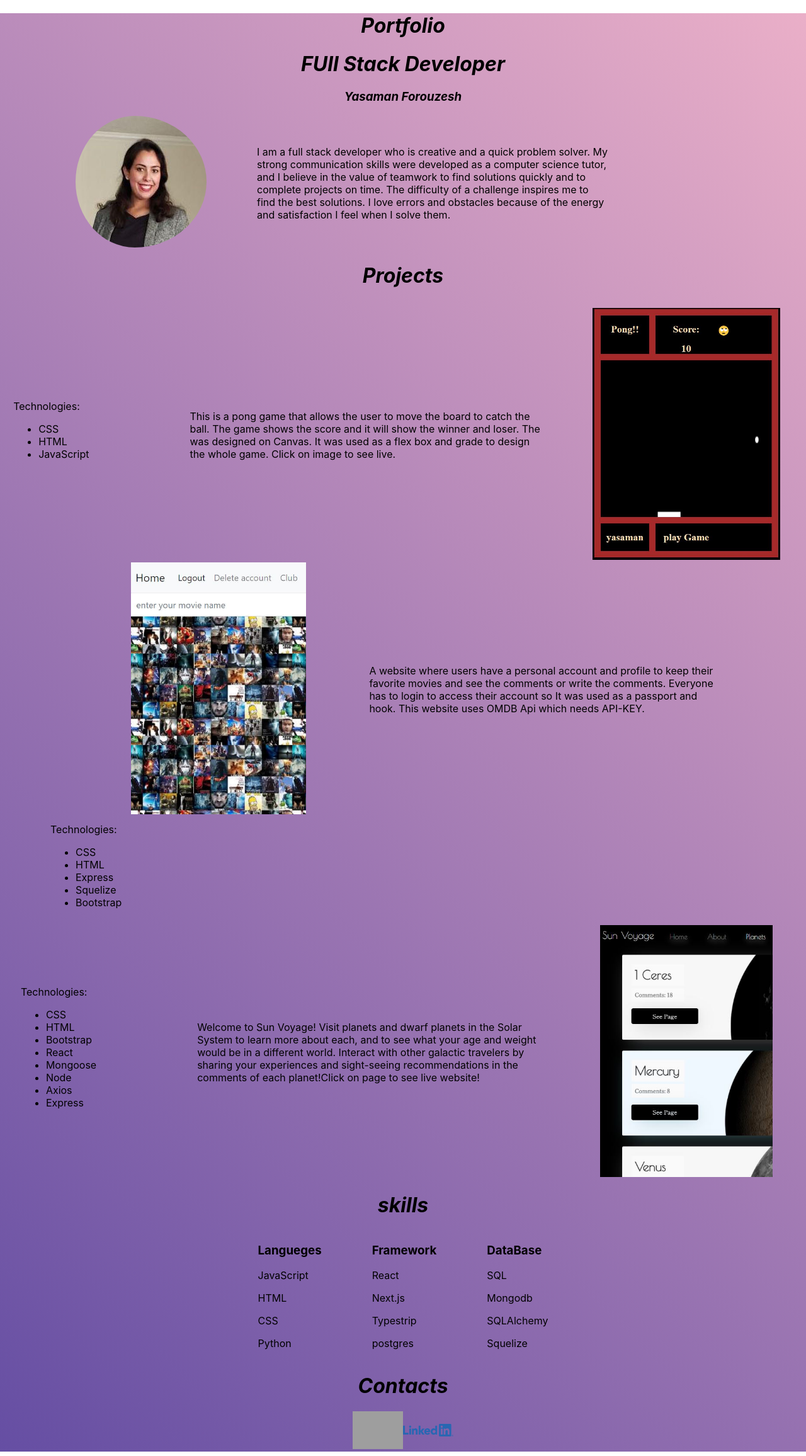
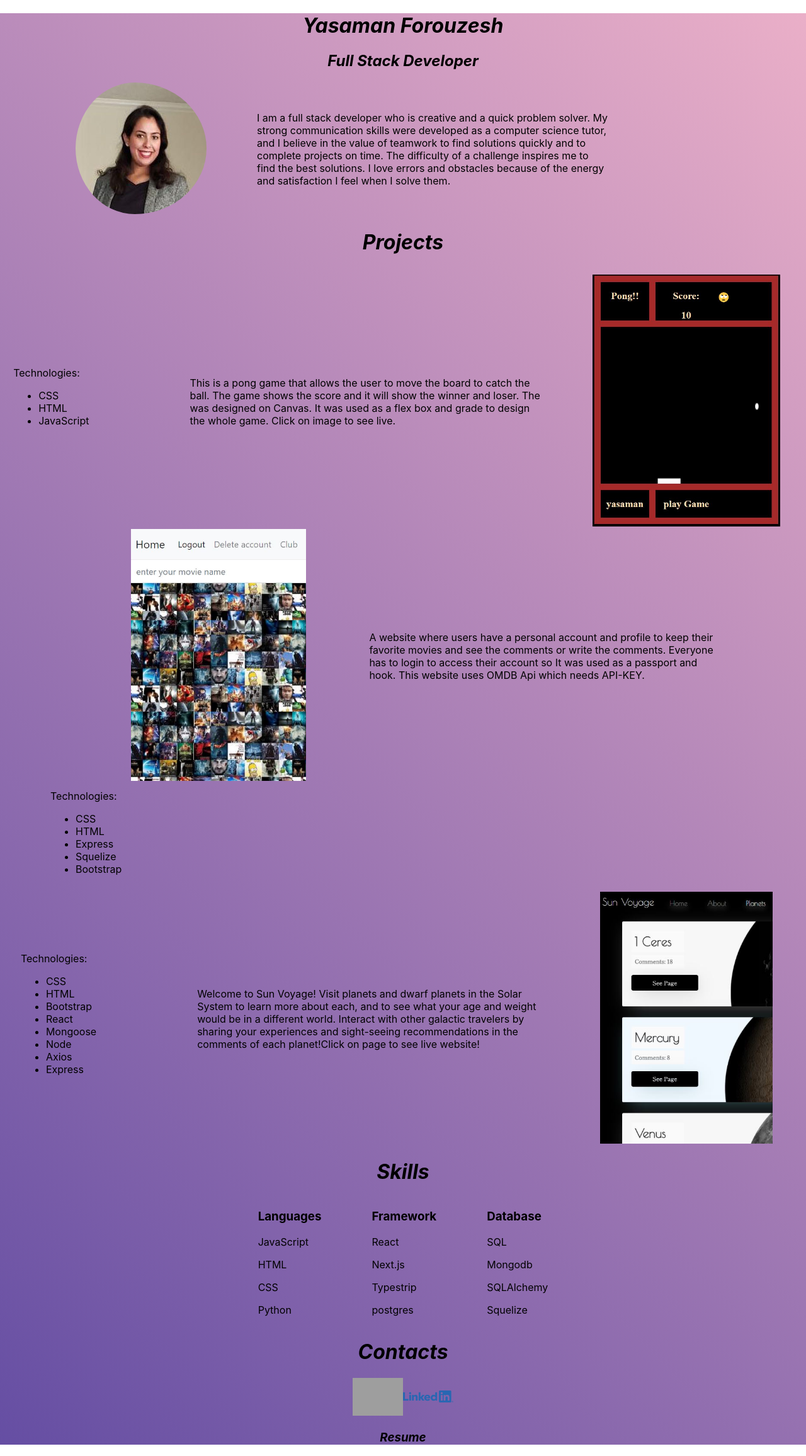
Before and after one commit to YasamanForouzesh/portfolio, a Next.js app: page / in a window 1280 px wide. Shown: the whole page at 63% size. Built offline with nearby package versions, Linux system fonts and the light colour scheme; grey boxes are pictures that could not be loaded.

Commit message:
add resume

```diff
--- a/pages/index.js
+++ b/pages/index.js
@@ -4,9 +4,8 @@ import Image from 'next/image'
 export default function Home() {
   return (
   <body className={styles.body}>
-      <h1 className={styles.text}>Portfolio</h1>
-      <h1 className={styles.text}>FUll Stack Developer</h1>
-      <h3 className={styles.text}>Yasaman Forouzesh</h3>
+      <h1 className={styles.text}>Yasaman Forouzesh</h1>
+      <h2 className={styles.text}>Full Stack Developer</h2>
       <div className={styles.flex}>
           <div className={styles.inner}>
               <div className={styles.first}>
@@ -137,7 +136,7 @@ export default function Home() {
 
 
 
-      <h1 className={styles.text}>skills</h1>
+      <h1 className={styles.text}>Skills</h1>
 
 
 
@@ -145,7 +144,7 @@ export default function Home() {
         <div className={styles.grid}>
           <div className={styles.column1}>
             <h3 className={styles.topic}>
-              Langueges
+              Languages
             </h3>
             <p>
               JavaScript
@@ -179,7 +178,7 @@ export default function Home() {
           </div>
           <div className={styles.column3}>
             <h3 className={styles.topic}>
-              DataBase
+              Database
             </h3>
             <p>
               SQL
@@ -204,6 +203,10 @@ export default function Home() {
               <a href="https://www.linkedin.com/in/yasaman-forouzesh/" target="_blank"><img className={styles.linkimg} src="/Linkedin.png" /></a>
           </div>
         </div>
+        <div>
+
+          <a href='/resume.pdf' target='_blank' aria-label='Resume'><h3 className={styles.text}>Resume</h3></a>
+        </div>
       </div>
   </body>
   )
```
Also changed, not shown: 1 other file (tests, documents, lock files or other folders).
